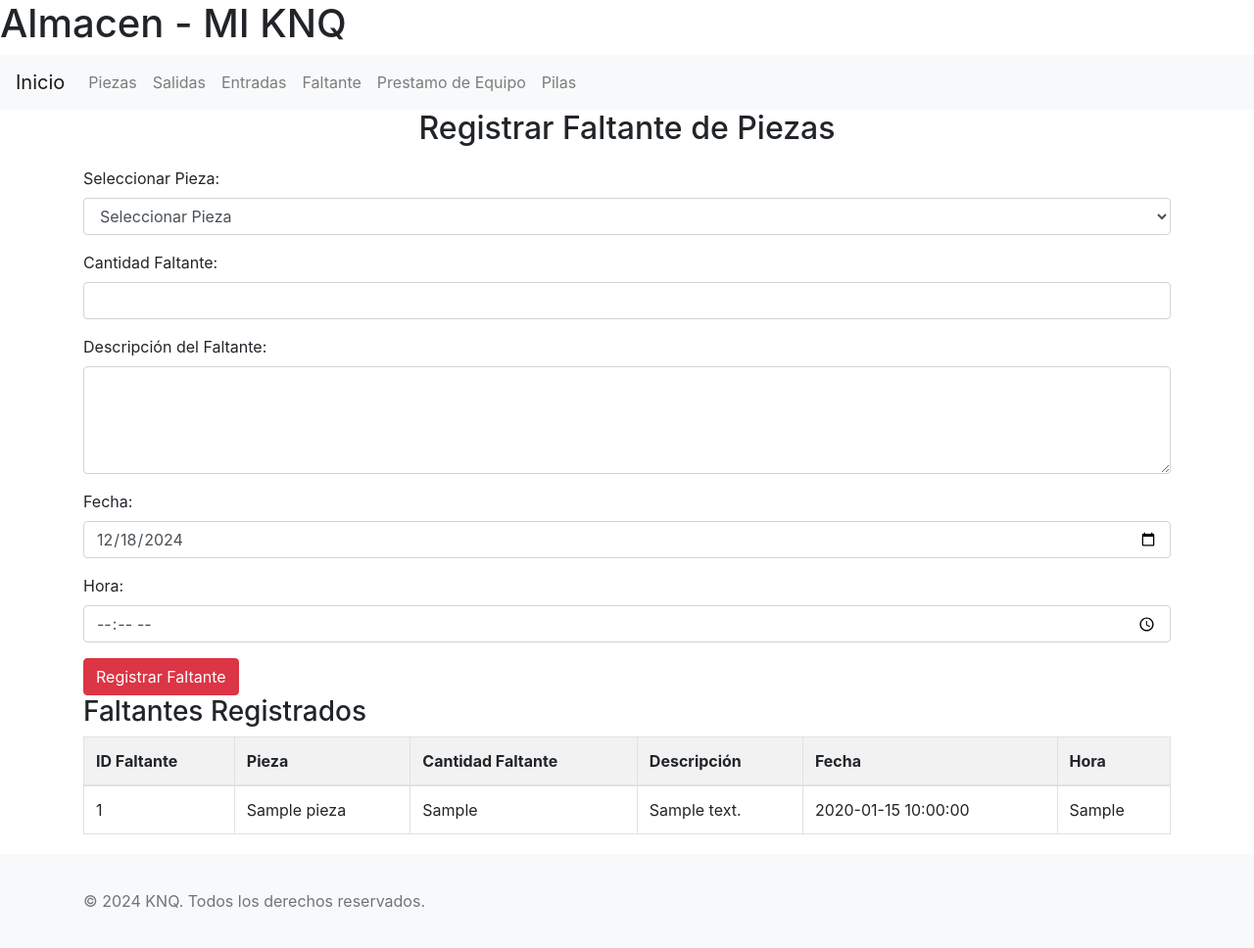
After one commit to cecidavi/MI-KNQ, a PHP site: page /Almacen_Faltante.php in a window 1280 px wide. The commit adds this page. Shown: the whole page at 98% size. Run offline with PHP 8.4, Linux system fonts and the light colour scheme; the visitor is signed in with stand-in values (Sample User, id 1); tables that the repository leaves empty or names only in its code hold one stand-in row (values such as "Sample post").

Commit message:
Faltante

```diff
--- /dev/null
+++ b/Almacen_Faltante.php
@@ -0,0 +1,129 @@
+<?php
+session_start();
+
+// Verifica si el usuario está autenticado
+if (!isset($_SESSION['username'])) {
+    header("Location: login.html");
+    exit();
+}
+
+include('conexion.php');
+include('Almacen_header.php');
+
+// Obtener las piezas para el formulario
+$sql_piezas = "SELECT * FROM piezas";
+$result_piezas = $conn->query($sql_piezas);
+
+// Obtener la fecha actual
+$fecha_actual = date("Y-m-d");
+?>
+
+<!DOCTYPE html>
+<html lang="es">
+<head>
+    <meta charset="UTF-8">
+    <meta name="viewport" content="width=device-width, initial-scale=1.0">
+    <title>Registrar Faltante de Piezas</title>
+    <link rel="stylesheet" href="https://stackpath.bootstrapcdn.com/bootstrap/4.5.2/css/bootstrap.min.css">
+    <link rel="stylesheet" href="css/Almacen_unidades.css">
+    <script src="https://code.jquery.com/jquery-3.6.0.min.js"></script>
+</head>
+<body>
+
+<h2>Registrar Faltante de Piezas</h2>
+<div class="container">
+    <form id="formFaltante">
+        <div class="form-group">
+            <label for="pieza">Seleccionar Pieza:</label>
+            <select id="pieza" name="pieza" class="form-control">
+                <option value="">Seleccionar Pieza</option>
+                <?php while ($row_pieza = $result_piezas->fetch_assoc()): ?>
+                    <option value="<?= $row_pieza['id_pieza'] ?>"><?= $row_pieza['nombre'] ?></option>
+                <?php endwhile; ?>
+            </select>
+        </div>
+
+        <div class="form-group">
+            <label for="cantidad">Cantidad Faltante:</label>
+            <input type="number" id="cantidad" name="cantidad" class="form-control" required>
+        </div>
+
+        <div class="form-group">
+            <label for="descripcion">Descripción del Faltante:</label>
+            <textarea id="descripcion" name="descripcion" class="form-control" rows="4" required></textarea>
+        </div>
+
+        <div class="form-group">
+            <label for="fecha">Fecha:</label>
+            <input type="date" id="fecha" name="fecha" class="form-control" value="<?= $fecha_actual ?>" required>
+        </div>
+
+        <div class="form-group">
+            <label for="hora">Hora:</label>
+            <input type="time" id="hora" name="hora" class="form-control" required>
+        </div>
+
+        <input type="submit" value="Registrar Faltante" class="btn btn-danger">
+    </form>
+
+    <h3>Faltantes Registrados</h3>
+    <table class="table table-bordered">
+        <thead>
+            <tr>
+                <th>ID Faltante</th>
+                <th>Pieza</th>
+                <th>Cantidad Faltante</th>
+                <th>Descripción</th>
+                <th>Fecha</th>
+                <th>Hora</th>
+            </tr>
+        </thead>
+        <tbody id="faltantesRegistrados">
+            <!-- Los faltantes se llenarán aquí vía AJAX -->
+        </tbody>
+    </table>
+</div>
+
+<script>
+// Enviar el formulario para registrar un faltante
+$('#formFaltante').on('submit', function(e) {
+    e.preventDefault(); // Previene la recarga de la página
+
+    $.ajax({
+        type: "POST",
+        url: "procesar_faltante.php",
+        data: $(this).serialize(),
+        success: function(response) {
+            let res = JSON.parse(response);
+            if (res.success) {
+                alert(res.message);
+                location.reload(); // Recarga la página para ver los faltantes actualizados
+            } else {
+                alert(res.message);
+            }
+        },
+        error: function() {
+            alert("Error al registrar el faltante.");
+        }
+    });
+});
+
+// Obtener los faltantes registrados para mostrar en la tabla
+$(document).ready(function() {
+    $.ajax({
+        type: "GET",
+        url: "obtener_faltantes.php",
+        success: function(data) {
+            $('#faltantesRegistrados').html(data);
+        },
+        error: function() {
+            alert("Error al obtener los faltantes registrados.");
+        }
+    });
+});
+</script>
+
+</body>
+</html>
+
+<?php include('includes/footer.php'); ?>
--- /dev/null
+++ b/obtener_faltantes.php
@@ -0,0 +1,23 @@
+<?php
+include('conexion.php');
+
+// Obtener los faltantes registrados
+$sql_faltantes = "SELECT f.id_faltante, p.nombre, f.cantidad_faltante, f.descripcion, f.fecha, f.hora
+                  FROM faltantes f
+                  INNER JOIN piezas p ON f.id_pieza = p.id_pieza
+                  ORDER BY f.fecha DESC, f.hora DESC";
+$result_faltantes = $conn->query($sql_faltantes);
+
+while ($row_faltante = $result_faltantes->fetch_assoc()) {
+    echo "<tr>
+            <td>{$row_faltante['id_faltante']}</td>
+            <td>{$row_faltante['nombre']}</td>
+            <td>{$row_faltante['cantidad_faltante']}</td>
+            <td>{$row_faltante['descripcion']}</td>
+            <td>{$row_faltante['fecha']}</td>
+            <td>{$row_faltante['hora']}</td>
+          </tr>";
+}
+
+$conn->close();
+?>
```
Also changed, not shown: base_prueba.txt (+11 -0 lines), procesar_faltante.php (added, +30 -0 lines), procesar_salida.php (+13 -3 lines).
